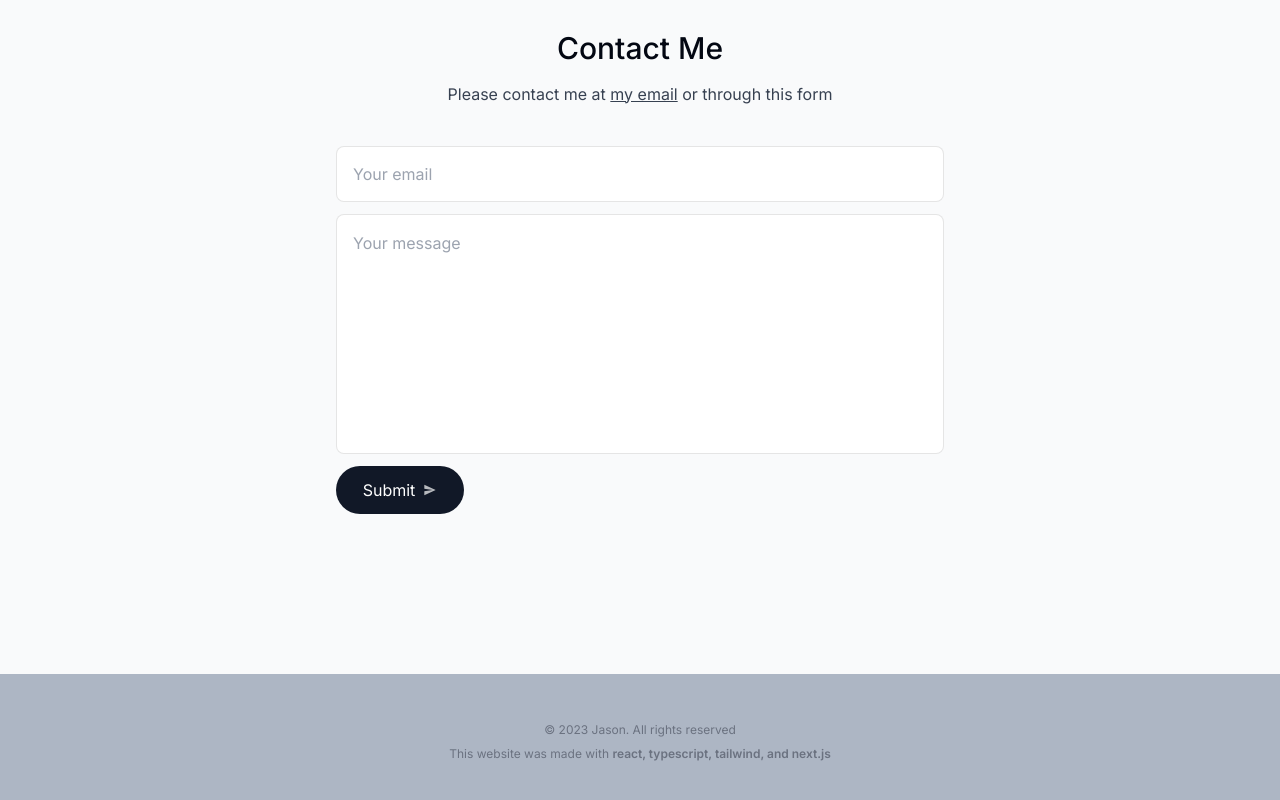
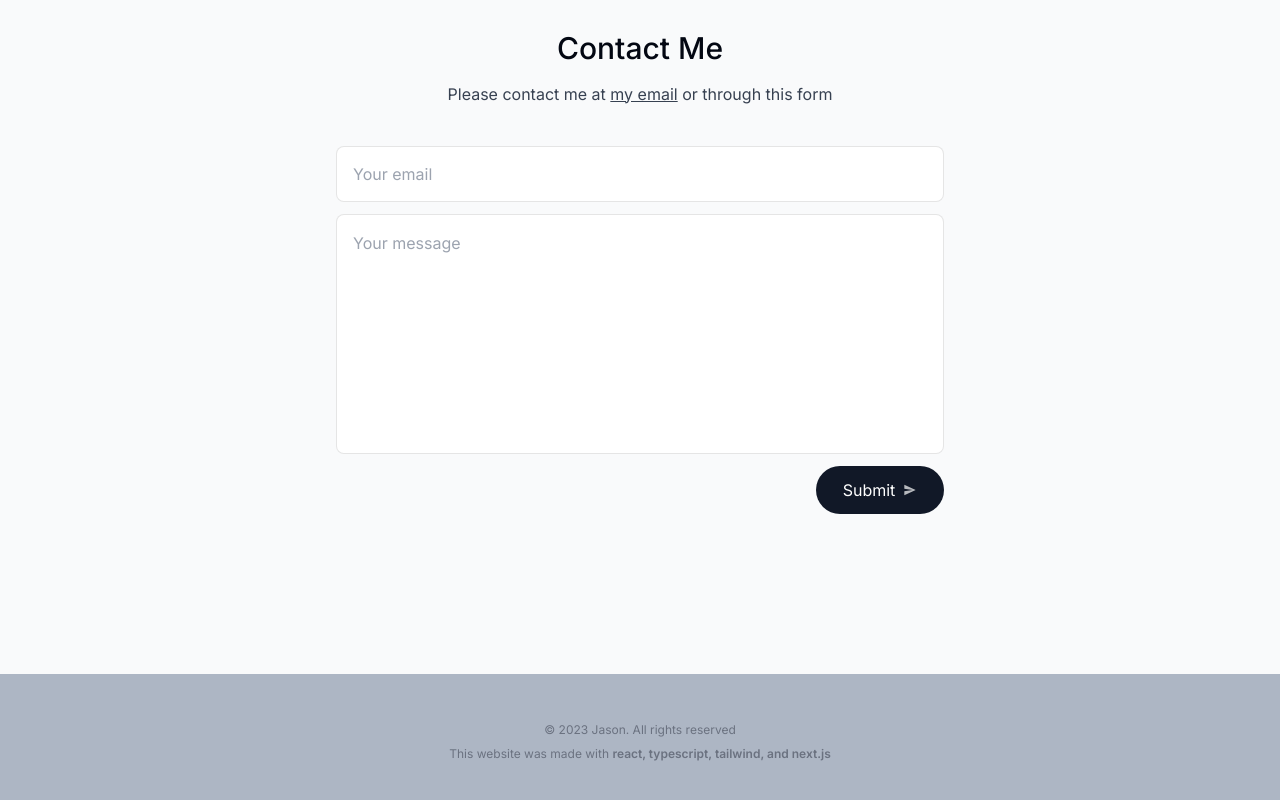
Before and after one commit to JasonMac123/NewPortfolio, a Next.js app: page / in a window 1280 px wide. Shown: the part 3839-4639 px from the top of the page. Built offline with nearby package versions, Linux system fonts and the light colour scheme.

Commit message:
Moves submit button to the right

```diff
--- a/components/Sections/Contact.tsx
+++ b/components/Sections/Contact.tsx
@@ -65,7 +65,7 @@ const Contact = () => {
         ></textarea>
         <button
           type="submit"
-          className="group flex items-center justify-center gap-2 h-[3rem] w-[8rem] bg-gray-900 text-white rounded-full outline-none transition-all focus:scale-110 hover:bg-gray-950 hover:scale-110 active:scale-105"
+          className="self-end group flex items-center justify-center gap-2 h-[3rem] w-[8rem] bg-gray-900 text-white rounded-full outline-none transition-all focus:scale-110 hover:bg-gray-950 hover:scale-110 active:scale-105"
         >
           Submit{" "}
           <IoMdSend className="text-sm opacity-70 transition-all group-hover:translate-x-1 group-hover:-translate-y-1" />
```
